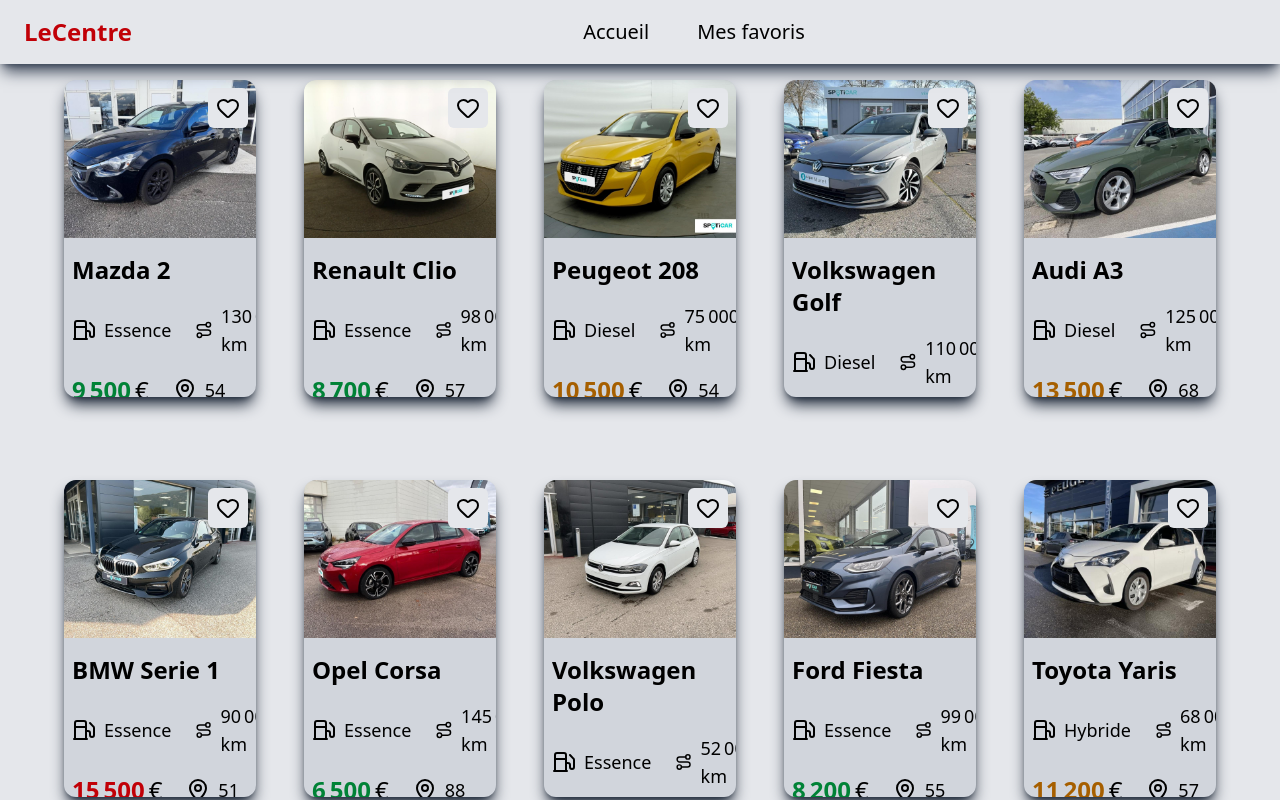
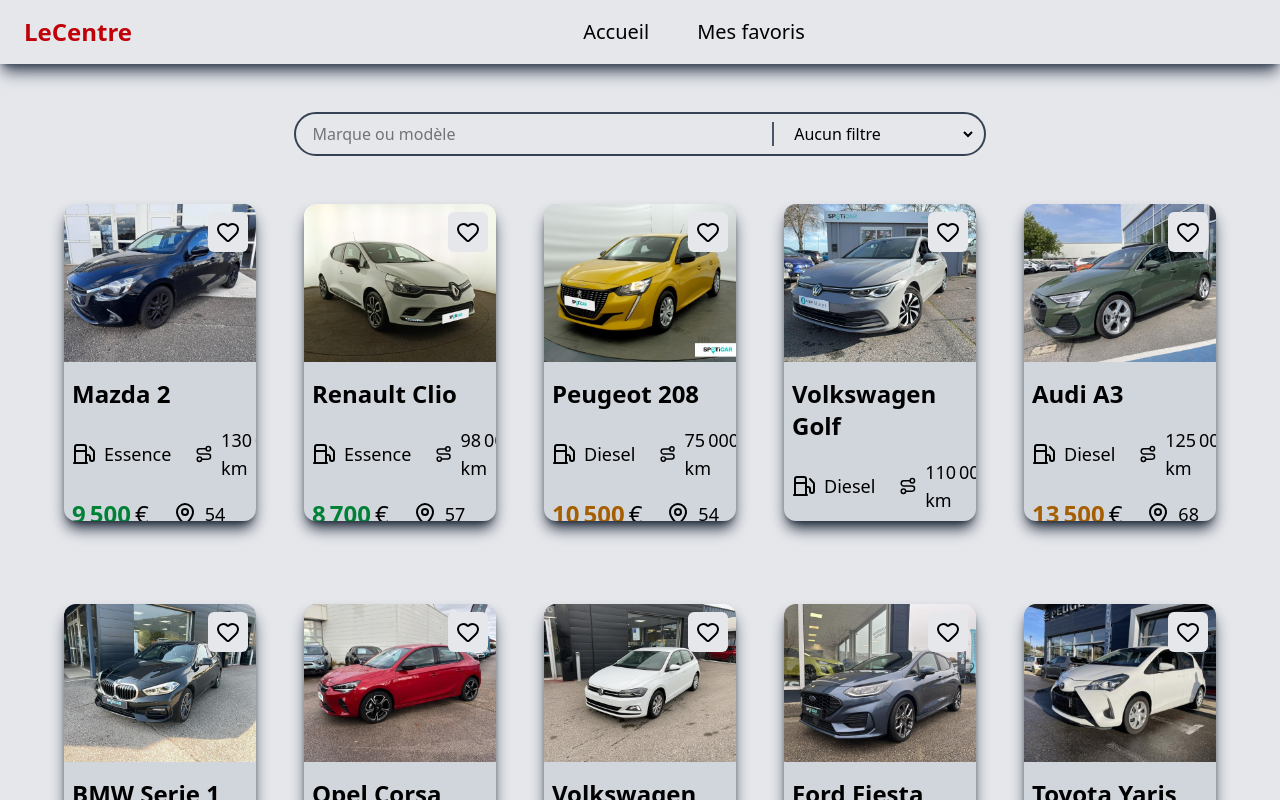
Before and after one commit to Timeuh/lecentre, a Vue app: page / in a window 1280 px wide. Shown: the top 800 px of the page. Built offline with nearby package versions, Linux system fonts and the light colour scheme.

Commit message:
🚧 create searchbar

```diff
--- /dev/null
+++ b/src/components/SearchBar.vue
@@ -0,0 +1,14 @@
+<script setup lang="ts"></script>
+
+<template>
+  <div class="rounded-full border-2 border-gray-700 p-2 w-3/5 mt-8">
+    <input
+      type="text"
+      placeholder="Marque ou modèle"
+      class="border-r-2 border-gray-600 w-[70%] ps-2 outline-none"
+    />
+    <select name="department" id="department" class="outline-none w-[30%] px-4">
+      <option value="none">Aucun filtre</option>
+    </select>
+  </div>
+</template>
--- a/src/views/HomeView.vue
+++ b/src/views/HomeView.vue
@@ -1,5 +1,6 @@
 <script setup>
 import CarPreview from '@/components/CarPreview.vue'
+import SearchBar from '@/components/SearchBar.vue'
 import { onMounted } from 'vue'
 import { useCarStore } from '@/stores/carStore'
 import { storeToRefs } from 'pinia'
@@ -24,6 +25,7 @@
   <main
     class="w-full min-h-screen h-fit bg-gray-200 flex flex-col items-center space-y-12 px-[5vw] pt-20"
   >
+    <SearchBar />
     <section class="w-full grid grid-cols-5 gap-12 justify-center">
       <div v-for="(car, index) in carsToDisplay">
         <CarPreview :car="car" :is-favorite="favorites.includes(index)" :listing-index="index" />
```
